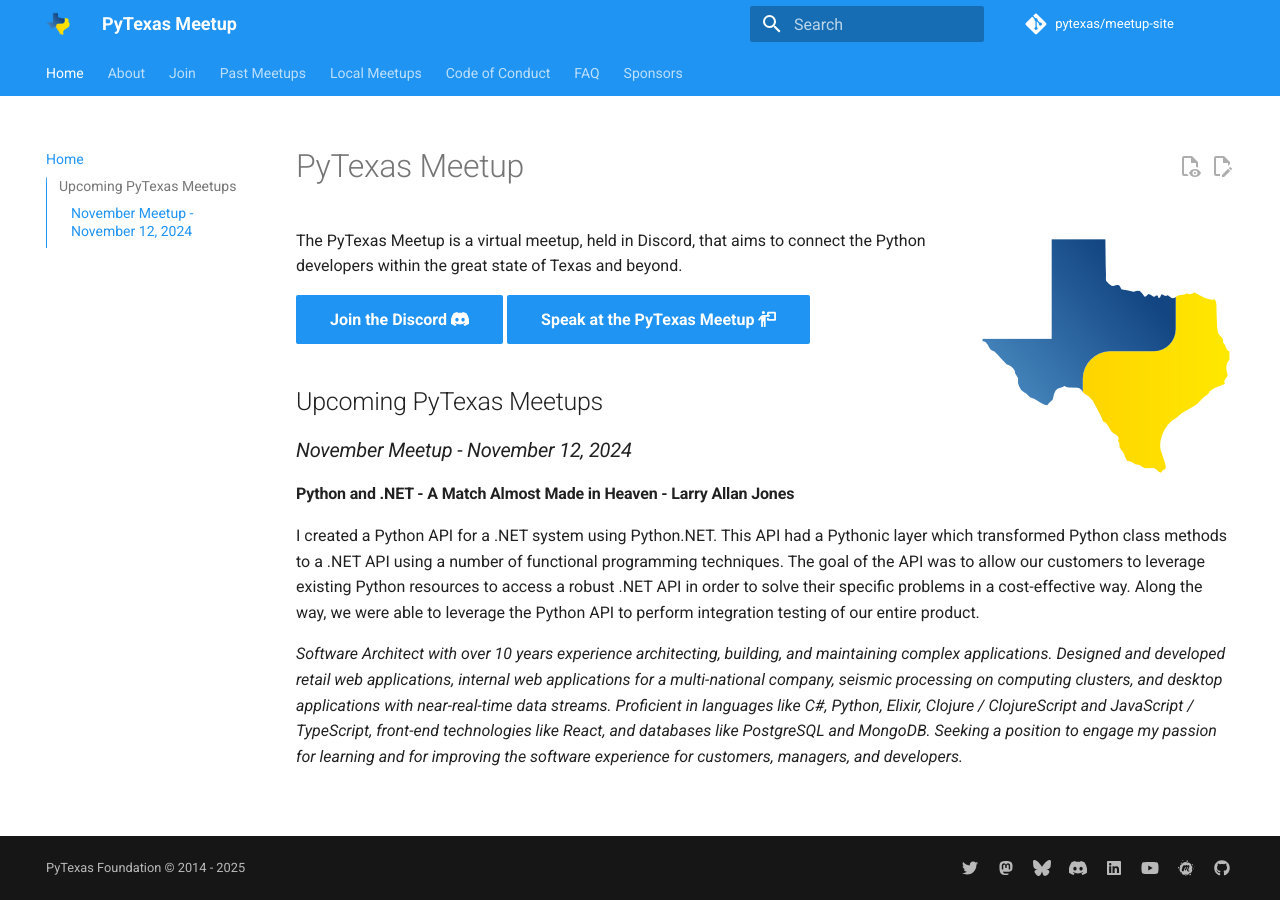
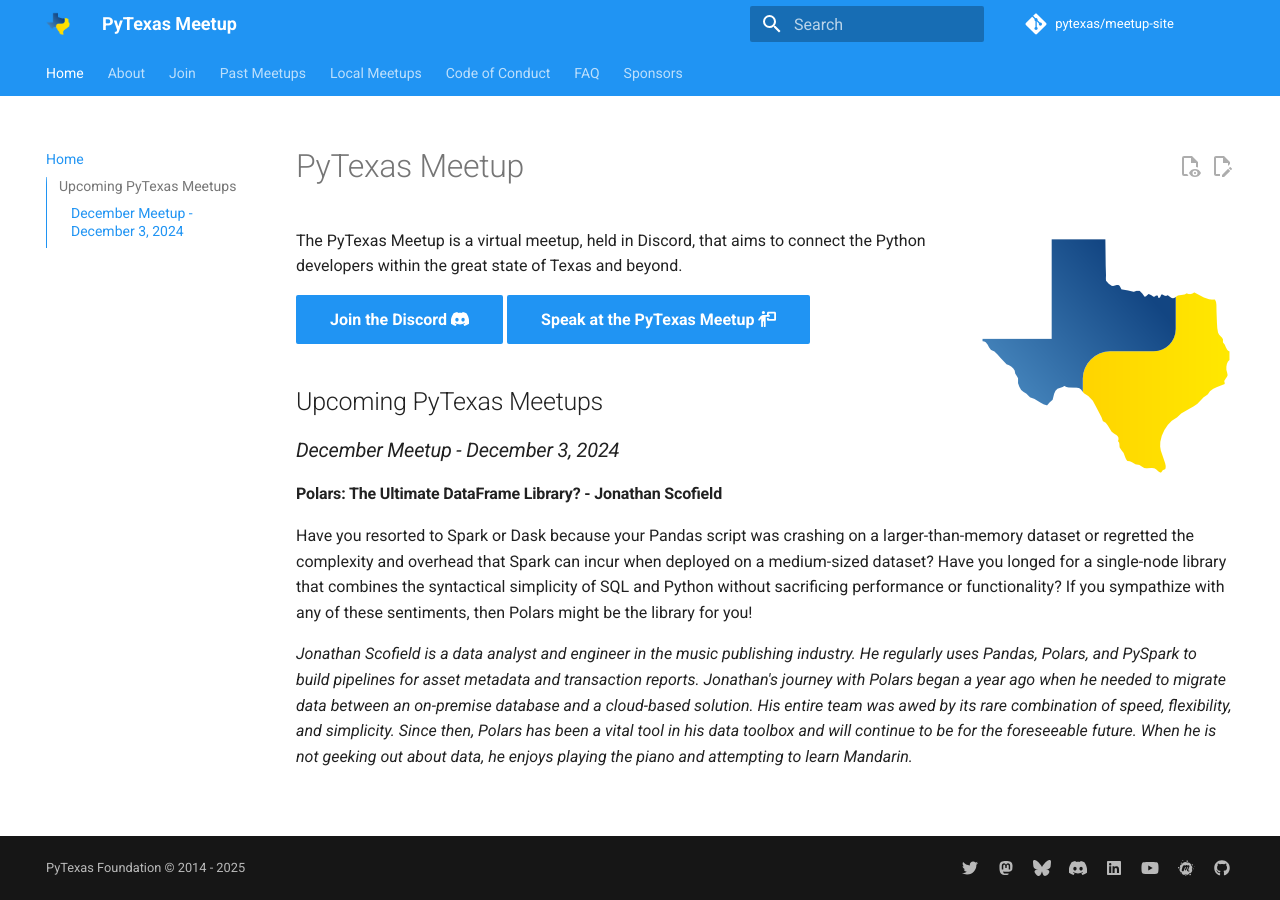
Before and after one commit to pytexas/meetup, an MkDocs documentation site: the page built from docs/index.md, in a window 1280 px wide. Built offline with MkDocs 1.6.1 and Material for MkDocs 9.7.7, drawn with Linux system fonts in a browser that asks for light colours; comment, search, counter and statistics services are not loaded.

Commit message:
Added December speaker.

```diff
--- a/docs/index.md
+++ b/docs/index.md
@@ -17,10 +17,10 @@
 
 ## Upcoming PyTexas Meetups
 
-### _November Meetup - November 12, 2024_
+### _December Meetup - December 3, 2024_
 
-#### Python and .NET - A Match Almost Made in Heaven - Larry Allan Jones
+#### Polars: The Ultimate DataFrame Library? - Jonathan Scofield
 
-I created a Python API for a .NET system using Python.NET. This API had a Pythonic layer which transformed Python class methods to a .NET API using a number of functional programming techniques. The goal of the API was to allow our customers to leverage existing Python resources to access a robust .NET API in order to solve their specific problems in a cost-effective way. Along the way, we were able to leverage the Python API to perform integration testing of our entire product.
+Have you resorted to Spark or Dask because your Pandas script was crashing on a larger-than-memory dataset or regretted the complexity and overhead that Spark can incur when deployed on a medium-sized dataset? Have you longed for a single-node library that combines the syntactical simplicity of SQL and Python without sacrificing performance or functionality? If you sympathize with any of these sentiments, then Polars might be the library for you!
 
-*Software Architect with over 10 years experience architecting, building, and maintaining complex applications. Designed and developed retail web applications, internal web applications for a multi-national company, seismic processing on computing clusters, and desktop applications with near-real-time data streams. Proficient in languages like C#, Python, Elixir, Clojure / ClojureScript and JavaScript / TypeScript, front-end technologies like React, and databases like PostgreSQL and MongoDB. Seeking a position to engage my passion for learning and for improving the software experience for customers, managers, and developers.*
+*Jonathan Scofield is a data analyst and engineer in the music publishing industry. He regularly uses Pandas, Polars, and PySpark to build pipelines for asset metadata and transaction reports. Jonathan's journey with Polars began a year ago when he needed to migrate data between an on-premise database and a cloud-based solution. His entire team was awed by its rare combination of speed, flexibility, and simplicity. Since then, Polars has been a vital tool in his data toolbox and will continue to be for the foreseeable future. When he is not geeking out about data, he enjoys playing the piano and attempting to learn Mandarin.*
```
